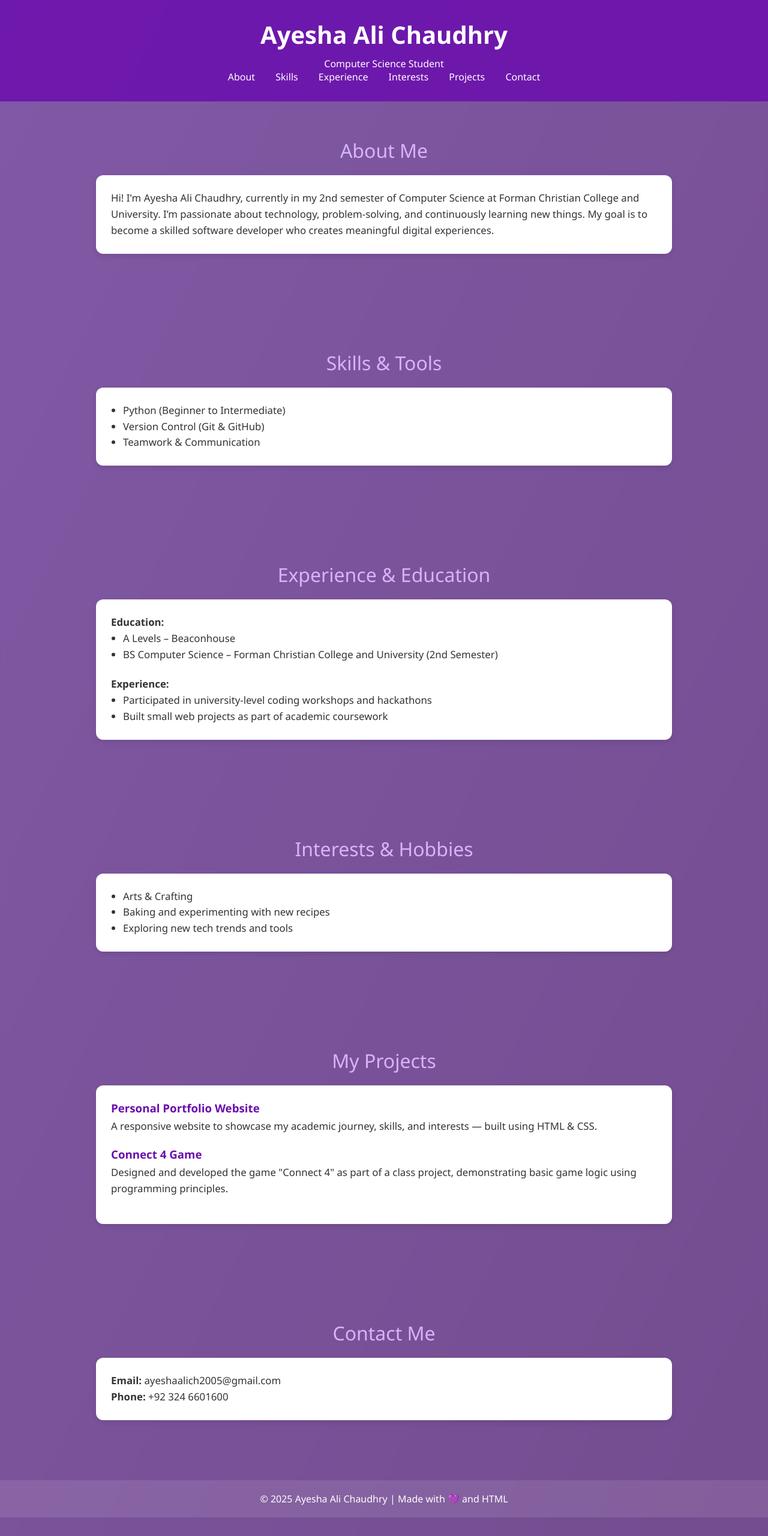
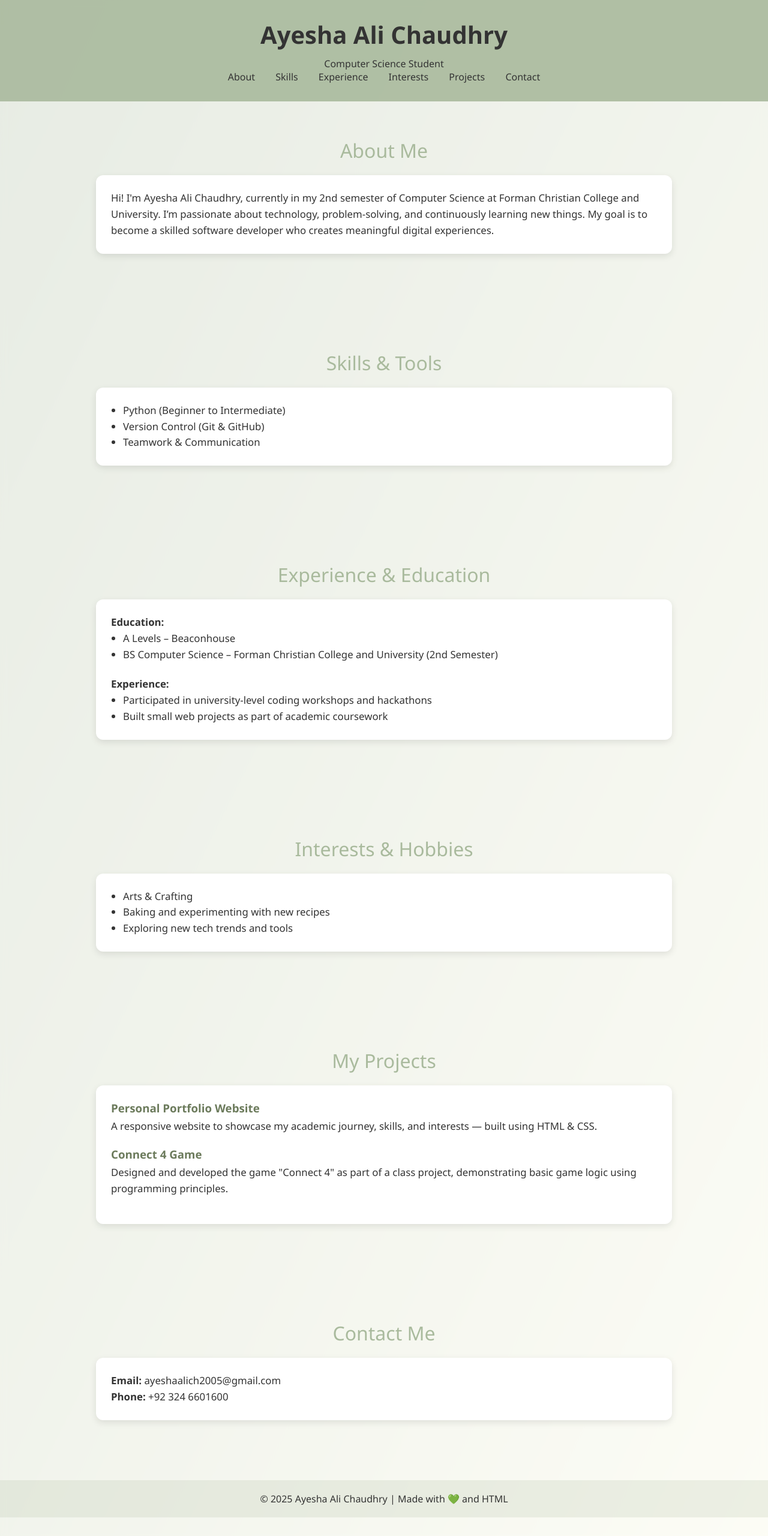
Before and after one commit to ayeshaxjs/ayehsaalich, a plain HTML site: page index.html in a window 1280 px wide. Shown: the whole page at 60% size. Drawn offline with Linux system fonts and the light colour scheme.

Commit message:
Update index.html

```diff
--- a/index.html
+++ b/index.html
@@ -6,10 +6,10 @@
   <title>Ayesha Ali Chaudhry | Portfolio</title>
   <style>
     :root {
-      --violet: #8a2be2;
-      --purple: #6a0dad;
-      --accent-color: #d6b3ff;
-      --text-color: #ffffff;
+      --olive: #a9ba9d;
+      --beige: #f5f5dc;
+      --accent: #e0e6d3;
+      --text-color: #333;
       --card-bg: #ffffff;
     }
 
@@ -18,11 +18,12 @@
       padding: 0;
       box-sizing: border-box;
       font-family: 'Segoe UI', sans-serif;
+      scroll-behavior: smooth;
     }
 
     body {
       background:
-        linear-gradient(to bottom right, rgba(138, 43, 226, 0.6), rgba(106, 13, 173, 0.6)),
+        linear-gradient(to bottom right, rgba(169, 186, 157, 0.7), rgba(245, 245, 220, 0.7)),
         url('WhatsApp Image 2025-05-28 at 17.42.14_113c8c46.jpg') no-repeat center center fixed;
       background-size: cover;
       color: var(--text-color);
@@ -30,18 +31,19 @@
     }
 
     .overlay {
-      background-color: rgba(0, 0, 0, 0.3);
-      backdrop-filter: blur(4px);
-      -webkit-backdrop-filter: blur(4px);
+      background-color: rgba(255, 255, 255, 0.6);
+      backdrop-filter: blur(6px);
+      -webkit-backdrop-filter: blur(6px);
       min-height: 100vh;
       padding-bottom: 40px;
     }
 
     header {
-      background: rgba(106, 13, 173, 0.85);
+      background: rgba(169, 186, 157, 0.9);
       padding: 30px 20px;
       text-align: center;
-      color: white;
+      color: var(--text-color);
+      animation: fadeIn 1s ease-out;
     }
 
     header h1 {
@@ -52,19 +54,25 @@
     nav a {
       margin: 0 15px;
       text-decoration: none;
-      color: white;
+      color: var(--text-color);
       font-weight: 500;
+      transition: color 0.3s ease;
+    }
+
+    nav a:hover {
+      color: #6c7b5c;
     }
 
     section {
       padding: 60px 20px;
       max-width: 1000px;
       margin: auto;
+      animation: fadeInUp 1s ease forwards;
     }
 
     .section-title {
       font-size: 2rem;
-      color: var(--accent-color);
+      color: var(--olive);
       margin-bottom: 20px;
       text-align: center;
     }
@@ -75,7 +83,13 @@
       margin-bottom: 40px;
       border-radius: 12px;
       box-shadow: 0 4px 12px rgba(0,0,0,0.1);
-      color: #333;
+      color: var(--text-color);
+      transition: transform 0.3s ease, box-shadow 0.3s ease;
+    }
+
+    .card:hover {
+      transform: translateY(-5px);
+      box-shadow: 0 8px 20px rgba(0,0,0,0.15);
     }
 
     .card p, .card ul {
@@ -94,14 +108,32 @@
 
     .project h3 {
       margin-bottom: 5px;
-      color: var(--purple);
+      color: #6c7b5c;
     }
 
     footer {
       text-align: center;
       padding: 20px;
-      background: rgba(255, 255, 255, 0.1);
-      color: white;
+      background: rgba(169, 186, 157, 0.2);
+      color: var(--text-color);
+      animation: fadeIn 2s ease-out;
+    }
+
+    /* Animations */
+    @keyframes fadeIn {
+      from {opacity: 0;}
+      to {opacity: 1;}
+    }
+
+    @keyframes fadeInUp {
+      from {
+        opacity: 0;
+        transform: translateY(30px);
+      }
+      to {
+        opacity: 1;
+        transform: translateY(0);
+      }
     }
   </style>
 </head>
@@ -193,7 +225,7 @@
     </section>
 
     <footer>
-      <p>&copy; 2025 Ayesha Ali Chaudhry | Made with 💜 and HTML</p>
+      <p>&copy; 2025 Ayesha Ali Chaudhry | Made with 💚 and HTML</p>
     </footer>
 
   </div>
```
